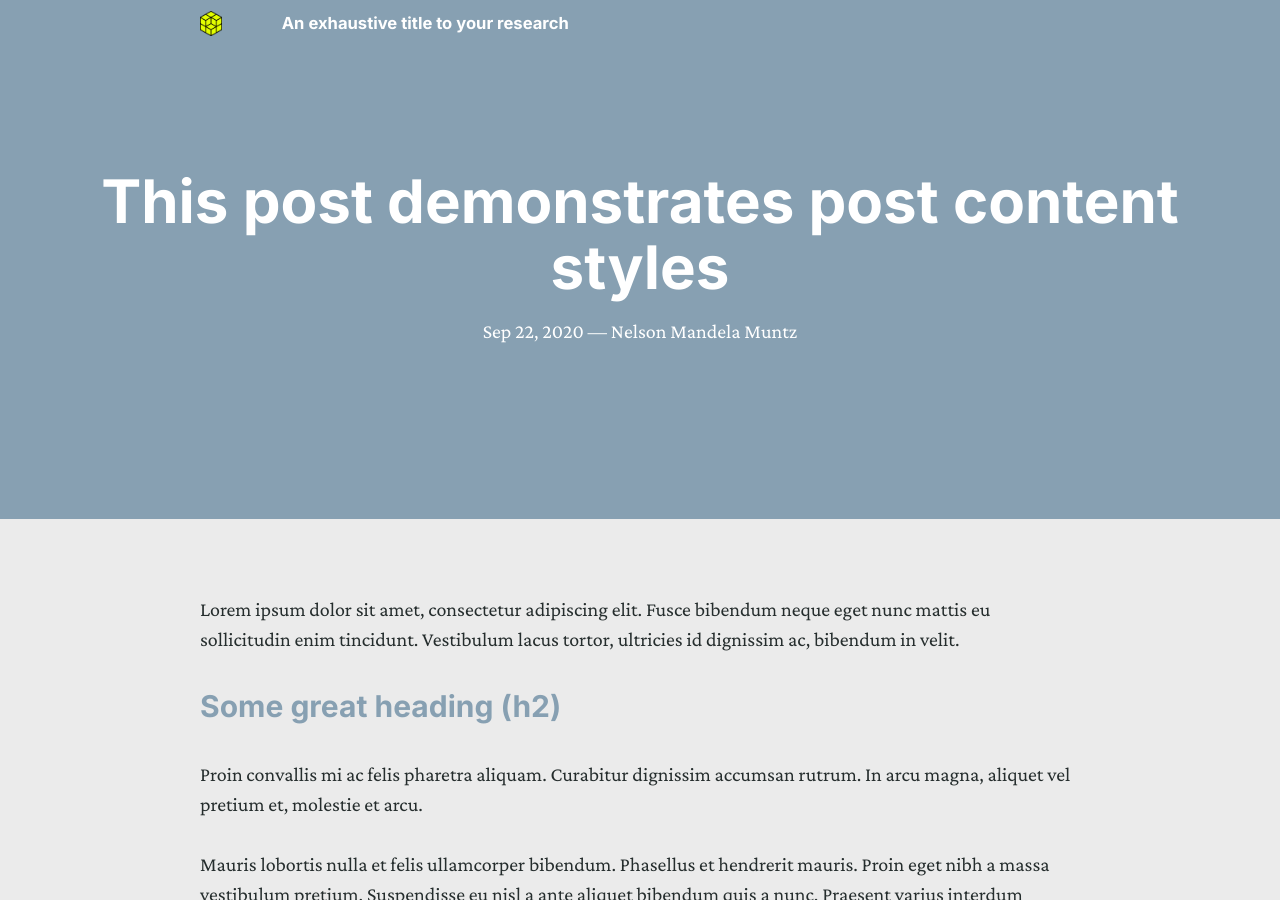
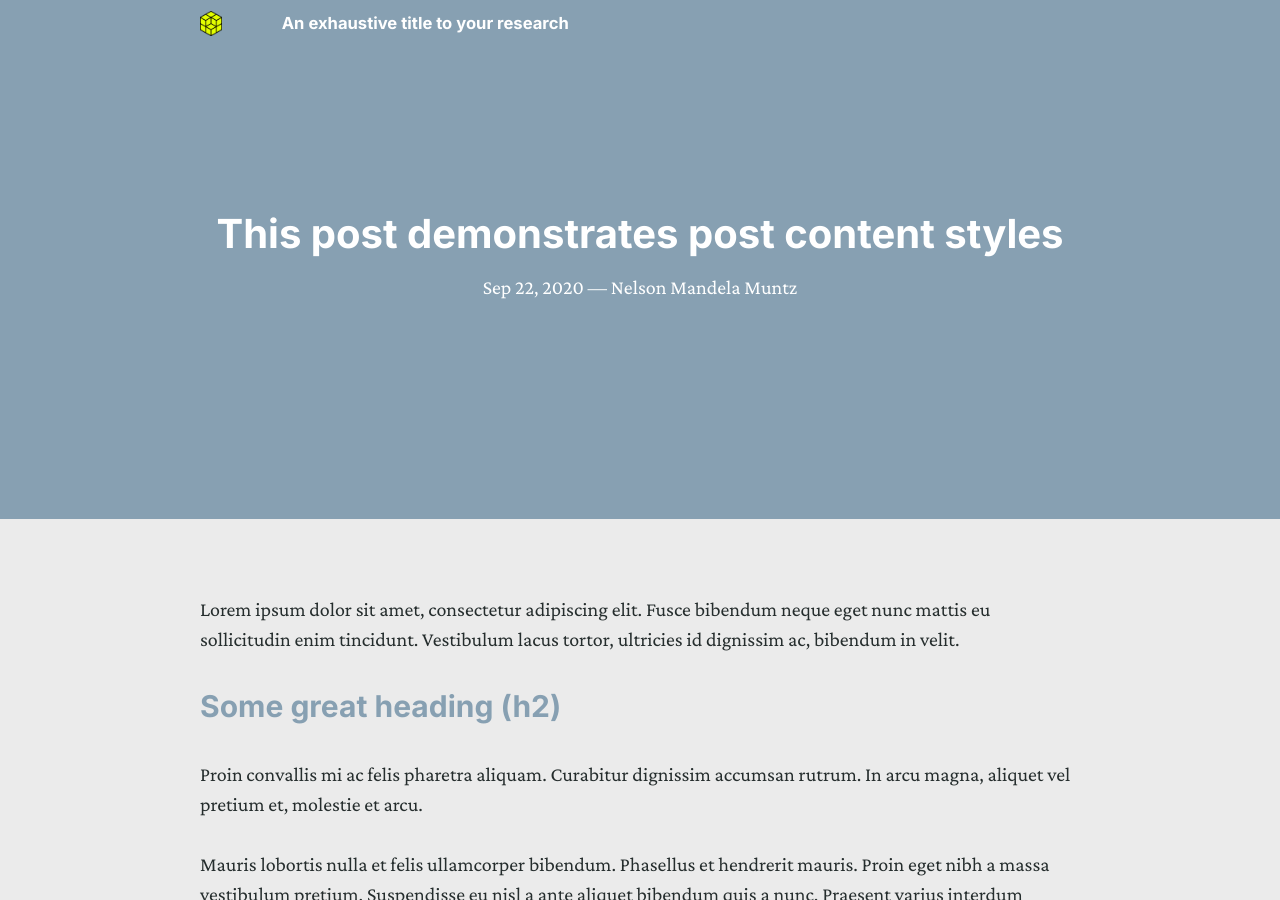
Before and after one commit to densitydesign/pdatalab, a Jekyll site: the page built from _posts/2020-09-22-testpost.md, in a window 1280 px wide and 900 px high. Built offline with Jekyll 4.4.1, drawn with Linux system fonts in a browser that asks for light colours; nearby versions of some CDN libraries.

Commit message:
fix title size

```diff
--- a/_sass/comps/_layout.scss
+++ b/_sass/comps/_layout.scss
@@ -70,7 +70,7 @@ header img {
 
   .post-title {
     text-align: center;
-    @include relative-font-size(3);
+    @include relative-font-size(2);
     line-height: 110%;
     color: $grey-color-light;
     font-weight: 700;
```
Also changed, not shown: 3 other files.
